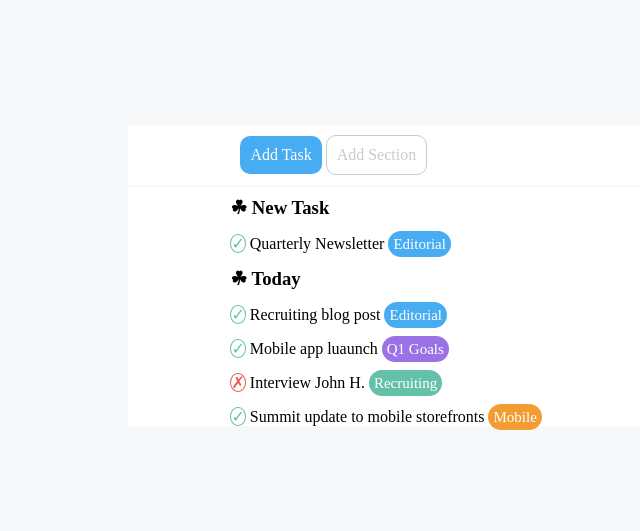
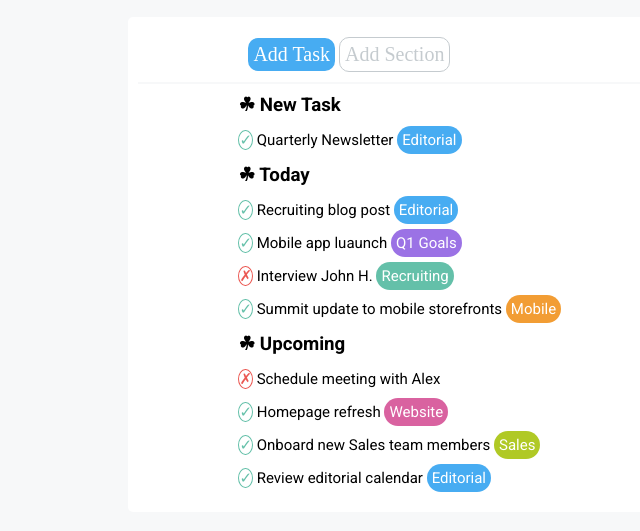
Before and after one commit to VincenzoFerraro0/html-css-toboolist, a plain HTML site: page index.html in a window 1280 px wide. Shown: the part 83-614 px from the top of the page, without its empty margins (0-640 px from the left). Drawn offline with Linux system fonts and the light colour scheme.

Commit message:
exercise finished

```diff
--- a/css/style.css
+++ b/css/style.css
@@ -28,7 +28,9 @@ body {
 .container-80 {
     background-color: #FFFFFF;
     width: 80%;
-    margin: 10% auto;
+    padding: 10px;
+    margin: 20px auto;
+    border-radius: 5px;
 }
 
 section {
@@ -40,8 +42,9 @@ section {
 }
 section div {
     display: inline-block;
-    padding: 10px;
+    padding: 5px;
     border-radius: 10px;
+    font-size: 20px;
 }
 
 .box-task {
@@ -64,7 +67,16 @@ hr {
 
 div p{
     margin: 15px auto;
+    font-size: 15px;
+    font-style: normal;
+    font-family: Roboto;
 }
+
+h3 {
+    font-family: Roboto;
+}
+
+
 
 
 .box-check {
@@ -98,3 +110,9 @@ div p{
 .orange {
     background-color: #F29D34 ;
 }
+.pink {
+    background-color: #D962A0;
+}
+.lime {
+    background-color: #B0C925;
+}
--- a/index.html
+++ b/index.html
@@ -63,6 +63,30 @@
             </p>
         </div>
 
+        <div class="test">
+            <h3>&#9752; Upcoming</h3>
+            <p>
+                <span class="box-cross">&cross;</span>
+                Schedule meeting with Alex
+            </p>
+            <p>
+                <span class="box-check">&check;</span>
+                Homepage refresh
+                <span class="box-editorial pink">Website</span>
+            </p>
+            <p>
+                <span class="box-check">&check;</span>
+                Onboard new Sales team members
+                <span class="box-editorial lime">Sales</span>
+            </p>
+            <p>
+                <span class="box-check">&check;</span>
+                Review editorial calendar
+                <span class="box-editorial blu">Editorial</span>
+            </p>
+        </div>
+
+
     </main>
 
 </body>
```
